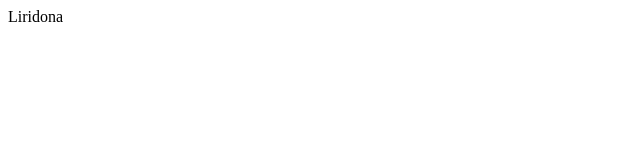
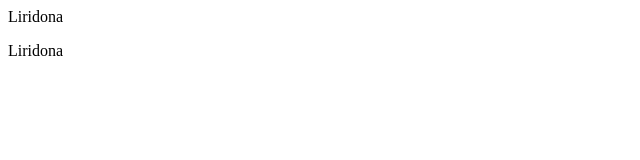
Before and after one commit to liridonaarifi/gitClass, a plain HTML site: page index.html in a window 1280 px wide. Shown: the full height of the page, 0-640 px from the left. Drawn offline with Linux system fonts and the light colour scheme.

Commit message:
I dont really know what is happening. Try to find by Yourself

```diff
--- a/index.html
+++ b/index.html
@@ -5,5 +5,6 @@
 </head>
 <body>
 <p>Liridona</p>
+<p>Liridona</p>
 </body>
 </html>
```
